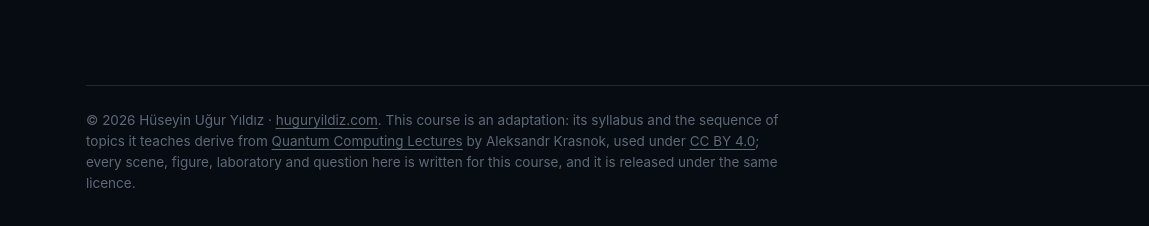
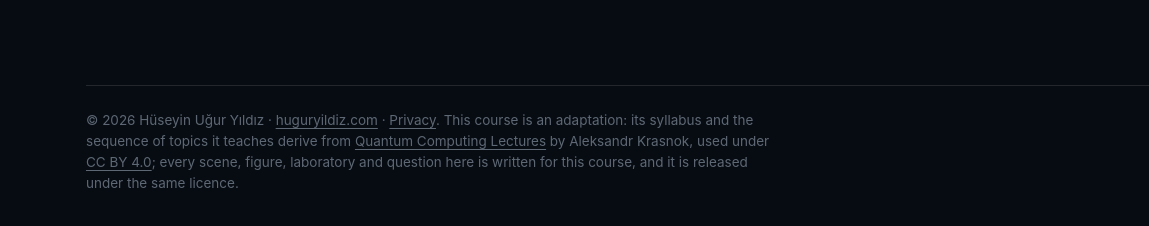
Before and after one commit to huguryildiz/quantum-computing, a plain HTML site: page web/index.html in a window 1280 px wide. Shown: the part 4362-4588 px from the top of the page, 0-1149 px from the left. Drawn offline with Linux system fonts and the light colour scheme; animation ran at ten frames a second; files whose address does not match are found by name.

Commit message:
Site: the cover footer links to the privacy page at huguryildiz.com/terms/, which now describes the cover-page GoatCounter count; synced across signals-and-systems, digital-communications and quantum-computing

```diff
--- a/web/index.html
+++ b/web/index.html
@@ -309,7 +309,7 @@ a:focus-visible, button:focus-visible{ outline:2px solid var(--coral); outline-o
         <b>between two terms</b> may never be, because that is what interference is made of.</p>
     </section>
 
-    <footer class="end"><span class="fine">&copy; 2026 Hüseyin Uğur Yıldız &middot; <a href="https://huguryildiz.com/">huguryildiz.com</a>.
+    <footer class="end"><span class="fine">&copy; 2026 Hüseyin Uğur Yıldız &middot; <a href="https://huguryildiz.com/">huguryildiz.com</a> &middot; <a href="https://huguryildiz.com/terms/">Privacy</a>.
       This course is an adaptation: its syllabus and the sequence of topics it teaches derive from
       <a href="https://github.com/AlexKrasnok/quantum-computing-lectures">Quantum Computing Lectures</a> by Aleksandr Krasnok, used under
       <a href="https://creativecommons.org/licenses/by/4.0/">CC BY 4.0</a>; every scene, figure, laboratory and question here is written
```
